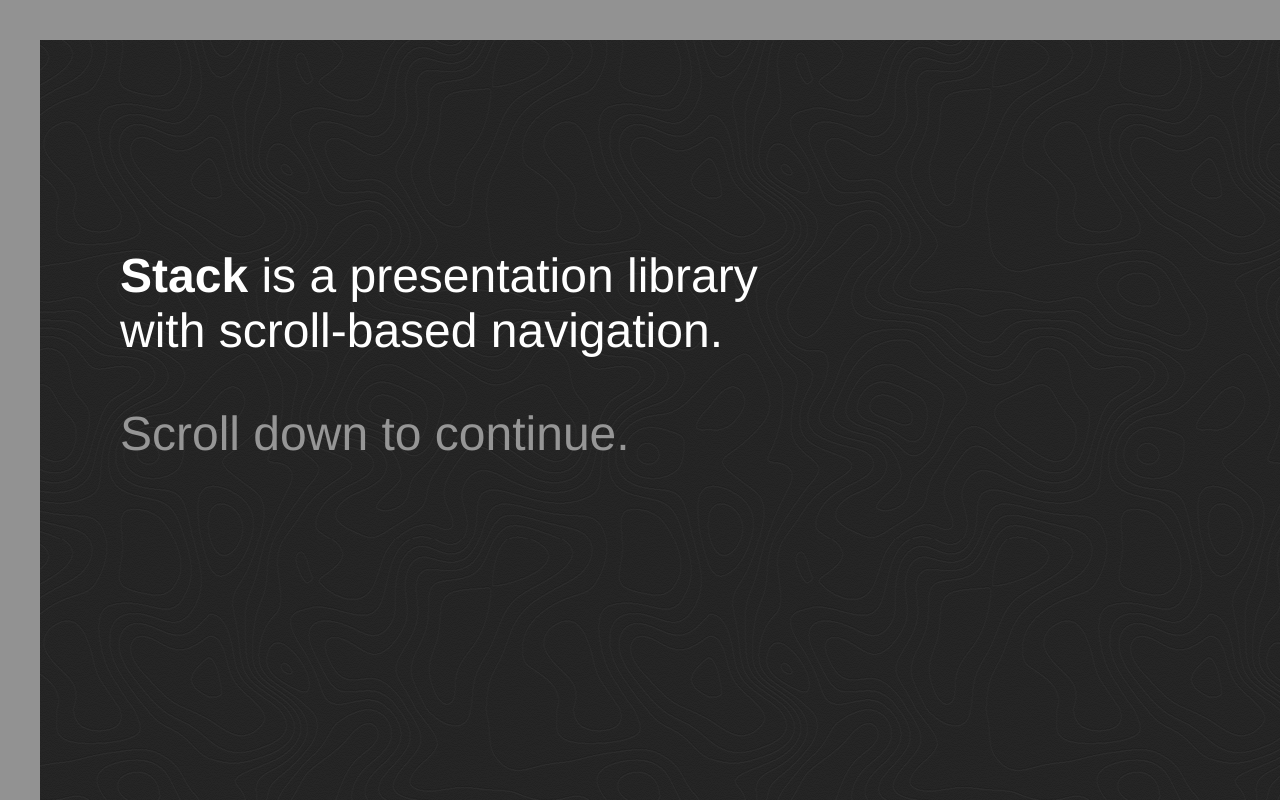
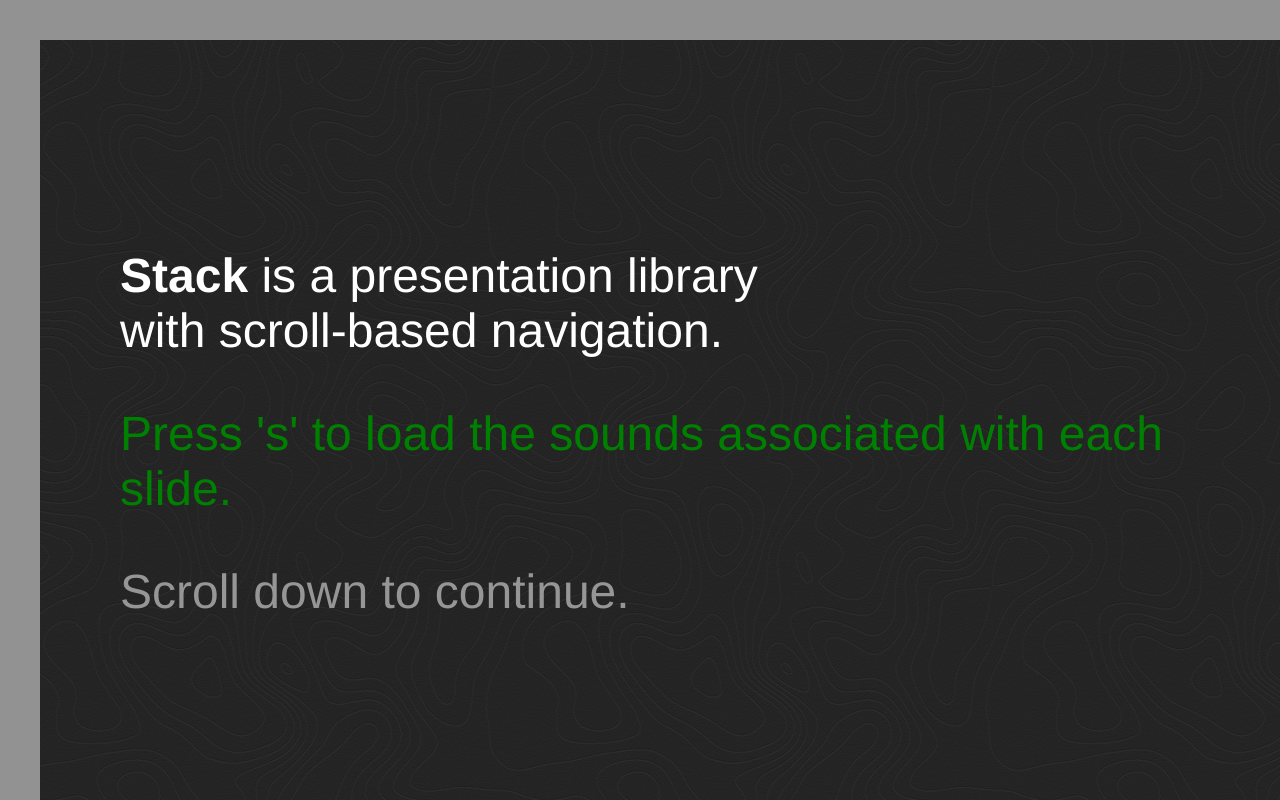
Before and after one commit to drio/sound4stack, a plain HTML site: page index.html in a window 1280 px wide. Shown: the top 800 px of the page. Drawn offline with Linux system fonts and the light colour scheme; no server answers.

Commit message:
Add some comments in the first slide.

```diff
--- a/index.html
+++ b/index.html
@@ -19,6 +19,9 @@
 
 <section>
   <p><b>Stack</b> is a presentation library<br> with scroll-based navigation.
+
+  <p style="color:green;"> Press 's' to load the sounds associated with each slide.
+
   <p class="grey">Scroll down to continue.
 </section>
 
```
